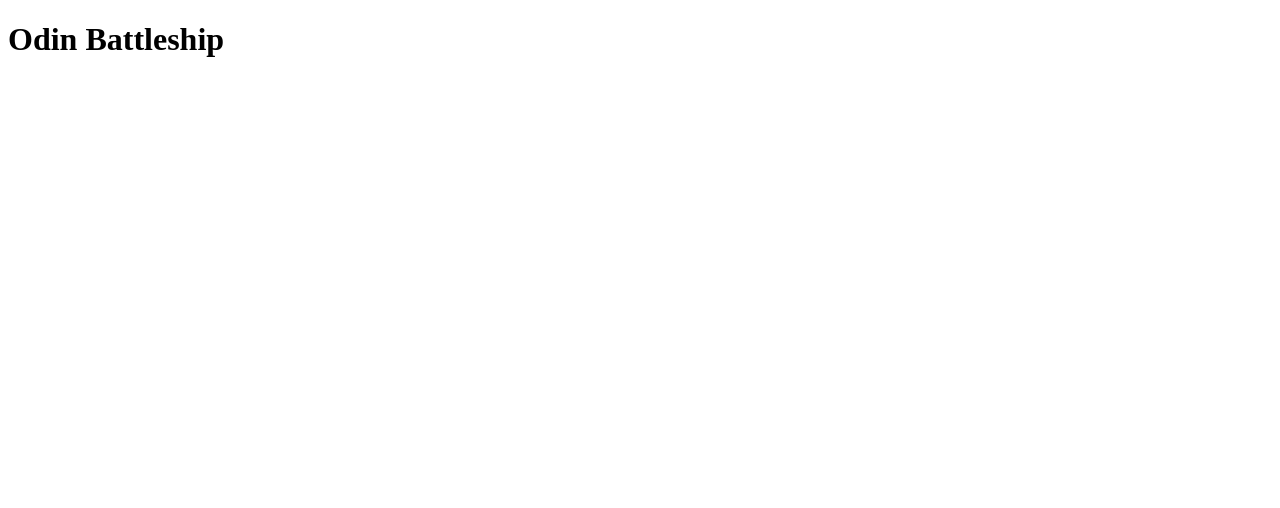
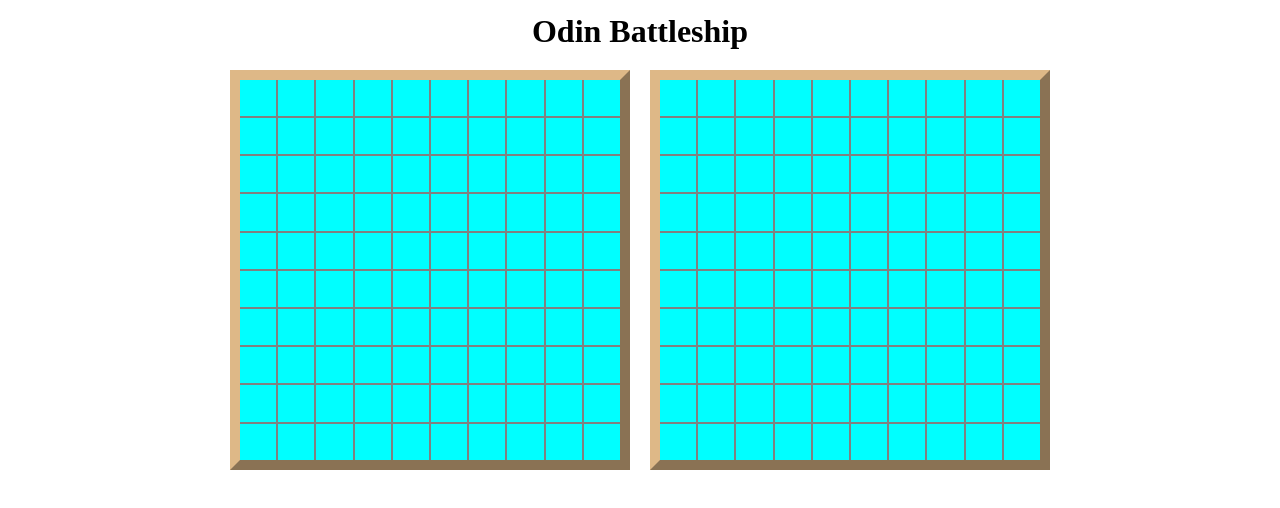
Before and after one commit to SpeakBoy/odin-battleship, a website built with webpack: page src/template.html in a window 1280 px wide. Built offline with nearby package versions, Linux system fonts and the light colour scheme.

Commit message:
Create and style player gameboards on page

```diff
--- a/package.json
+++ b/package.json
@@ -22,8 +22,10 @@
   },
   "devDependencies": {
     "@babel/preset-env": "^7.29.7",
+    "css-loader": "^7.1.5",
     "html-webpack-plugin": "^5.6.8",
     "jest": "^30.5.2",
+    "style-loader": "^4.0.0",
     "webpack": "^5.111.1",
     "webpack-cli": "^7.2.3",
     "webpack-dev-server": "^6.0.0"
--- /dev/null
+++ b/src/display.js
@@ -0,0 +1,23 @@
+import Gameboard from "./gameboard.js";
+
+const playerOneGrid = document.querySelector("#boards-container > .playerOne");
+const playerTwoGrid = document.querySelector("#boards-container > .playerTwo");
+
+class DisplayController {
+    static createGrids() {
+        createGrid(playerOneGrid);
+        createGrid(playerTwoGrid);
+
+        function createGrid(container) {
+            for (let i = 0; i < Gameboard.rows; i++) {
+                for (let j = 0; j < Gameboard.columns; j++) {
+                    const tile = document.createElement("div");
+                    tile.classList.add("tile");
+                    container.appendChild(tile);
+                }
+            }
+        }
+    }
+}
+
+export default DisplayController;
--- a/src/game.js
+++ b/src/game.js
@@ -1,10 +1,16 @@
 import Ship from "./ship.js";
 import Gameboard from "./gameboard.js";
 import Player from "./player.js";
+import DisplayController from "./display.js";
+import "./styles.css";
 
 class GameController {
     playerOne = new Player();
     playerTwo = new Player("computer");
+
+    init() {
+        DisplayController.createGrids();
+    }
 
     populateGameBoards() {
         this.playerOne.gameboard.placeShip(0, 0, 3);
@@ -18,4 +24,4 @@ class GameController {
 }
 
 const game = new GameController();
-game.populateGameBoards();
+game.init();
--- /dev/null
+++ b/src/styles.css
@@ -0,0 +1,38 @@
+* {
+    margin: 0;
+    padding: 0;
+    box-sizing: border-box;
+}
+
+body {
+    display: flex;
+    flex-direction: column;
+    gap: 20px;
+    place-items: center;
+}
+
+h1 {
+    margin-top: 1%;
+}
+
+#boards-container {
+    display: flex;
+    gap: 20px;
+}
+
+#boards-container > .playerOne,
+#boards-container > .playerTwo {
+    display: grid;
+    grid-template-columns: repeat(10, 1fr);
+    grid-template-rows: repeat(10, 1fr);
+    border: 10px outset burlywood;
+    width: 400px;
+    height: 400px;
+    place-content: stretch;
+    gap: 2px;
+    background-color: gray;
+}
+
+.tile {
+    background-color: aqua;
+}
--- a/src/template.html
+++ b/src/template.html
@@ -6,5 +6,9 @@
 </head>
 <body>
     <h1>Odin Battleship</h1>
+    <div id="boards-container">
+        <div class="playerOne"></div>
+        <div class="playerTwo"></div>
+    </div>
 </body>
 </html>
--- a/webpack.config.js
+++ b/webpack.config.js
@@ -18,4 +18,12 @@ export default {
             template: "./src/template.html",
         }),
     ],
+    module: {
+        rules: [
+            {
+                test: /\.css$/i,
+                use: ["style-loader", "css-loader"],
+            },
+        ],
+    },
 };
```
Also changed, not shown: 1 other file.
